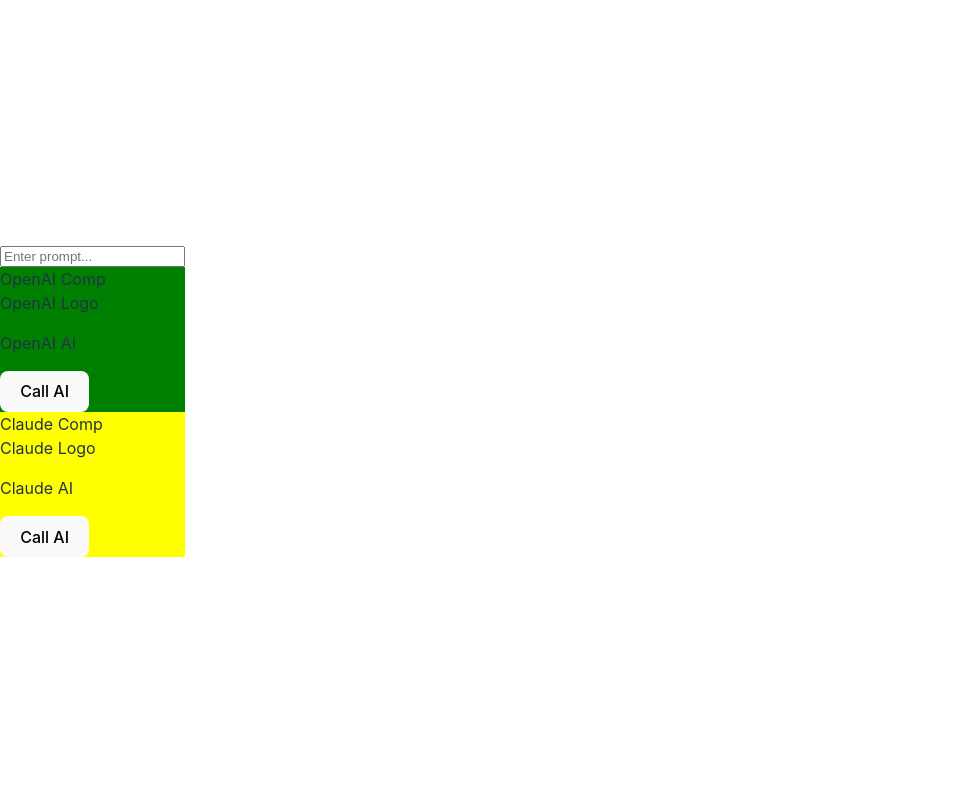
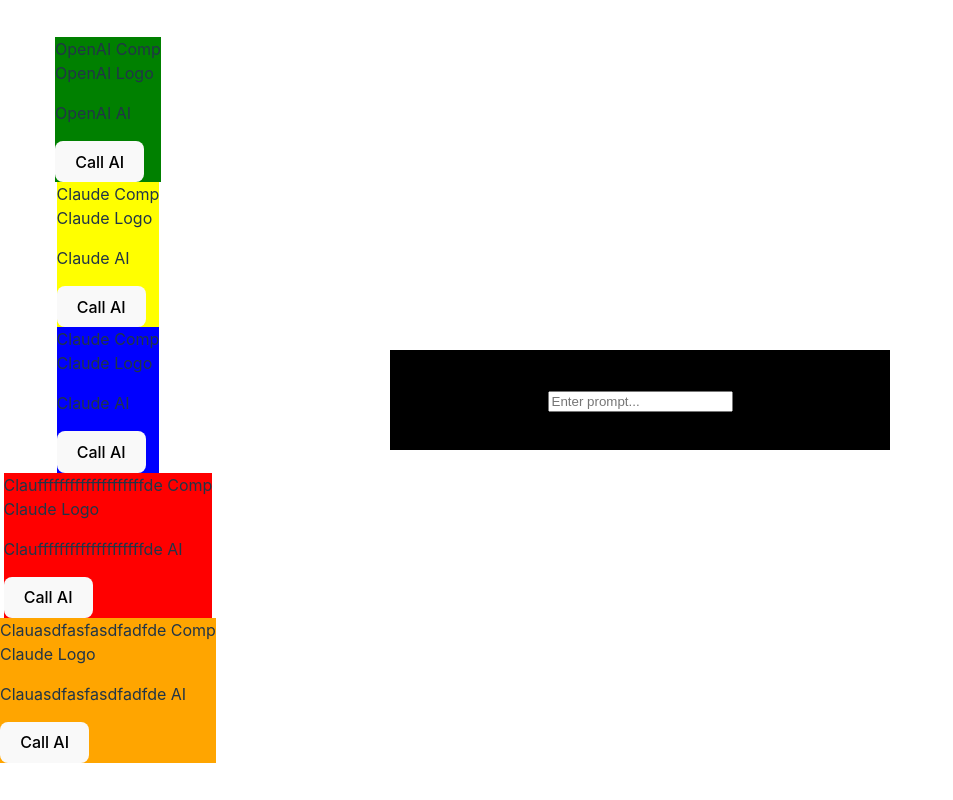
Before and after one commit to Daniel-Frederick/Branchly.ai, a React (Vite) app: page /profile in a window 1280 px wide. Shown: the whole page, without its empty margins (0-953 px from the left). Built offline with nearby package versions, Linux system fonts and the light colour scheme.

Commit message:
started the styling for the profile page

```diff
--- a/src/components/ai/aiLists/aiLists.css
+++ b/src/components/ai/aiLists/aiLists.css
@@ -0,0 +1,5 @@
+#aiLists {
+  display: flex;
+  flex-direction: column;
+  align-items: center;
+}
--- a/src/components/ai/aiLists/aiLists.tsx
+++ b/src/components/ai/aiLists/aiLists.tsx
@@ -29,12 +29,38 @@
     logo: "Claude Logo",
     active: true,
   },
+  {
+    name: "Claude",
+    call: () => {
+      console.log("returned Claude");
+    },
+    color: "blue",
+    logo: "Claude Logo",
+    active: true,
+  },
+  {
+    name: "Clauffffffffffffffffffffde",
+    call: () => {
+      console.log("returned Claude");
+    },
+    color: "red",
+    logo: "Claude Logo",
+    active: true,
+  },
+  {
+    name: "Clauasdfasfasdfadfde",
+    call: () => {
+      console.log("returned Claude");
+    },
+    color: "orange",
+    logo: "Claude Logo",
+    active: true,
+  },
 ];
-// testing
 
 const AiLists: React.FC = () => {
   return (
-    <main>
+    <section id="aiLists">
       {ais.map((ai) => (
         <div key={ai.name} style={{ backgroundColor: ai.color }}>
           <div className="header">{ai.name} Comp</div>
@@ -43,7 +69,7 @@
           <button onClick={ai.call}>Call AI</button>
         </div>
       ))}
-    </main>
+    </section>
   );
 };
 
--- /dev/null
+++ b/src/components/ai/input/input.css
@@ -0,0 +1,14 @@
+#input {
+  display: flex;
+  background-color: black;
+  /* TODO: Change from pixels to relative units and fix input box position */
+  width: 500px;
+  height: 100px;
+  flex-direction: column;
+  position: absolute;
+  align-items: center;
+  justify-content: center;
+  left: 50%;
+  top: 50%;
+  transform: translate(-50%, -50%);
+}
--- /dev/null
+++ b/src/components/ai/input/input.tsx
@@ -0,0 +1,20 @@
+import React from "react";
+import "./input.css";
+
+const Input = () => {
+  return (
+    // This will be the header component with the buttons to enable or disable specfic ai
+    <section id="input">
+      {/* Input Prompt */}
+      <div>
+        <input type="text" placeholder="Enter prompt..." />
+      </div>
+
+      {/* Select ai */}
+
+      {/* History */}
+    </section>
+  );
+};
+
+export default Input;
--- a/src/components/ai/profile.tsx
+++ b/src/components/ai/profile.tsx
@@ -3,6 +3,7 @@
 import Openai from "./openai/openai";
 import Claude from "./claude/claude";
 import AiLists from "./aiLists/aiLists";
+import Input from "./input/input";
 
 const Profile = () => {
   // Make this similar UI to Claude
@@ -17,13 +18,8 @@
   return (
     // This will be the header component with the buttons to enable or disable specfic ai
     <main>
-      {/* Input Prompt */}
-      <input type="text" placeholder="Enter prompt..." />
-
-      {/* Select ai */}
       <AiLists></AiLists>
-
-      {/* History */}
+      <Input></Input>
     </main>
   );
 };
```
